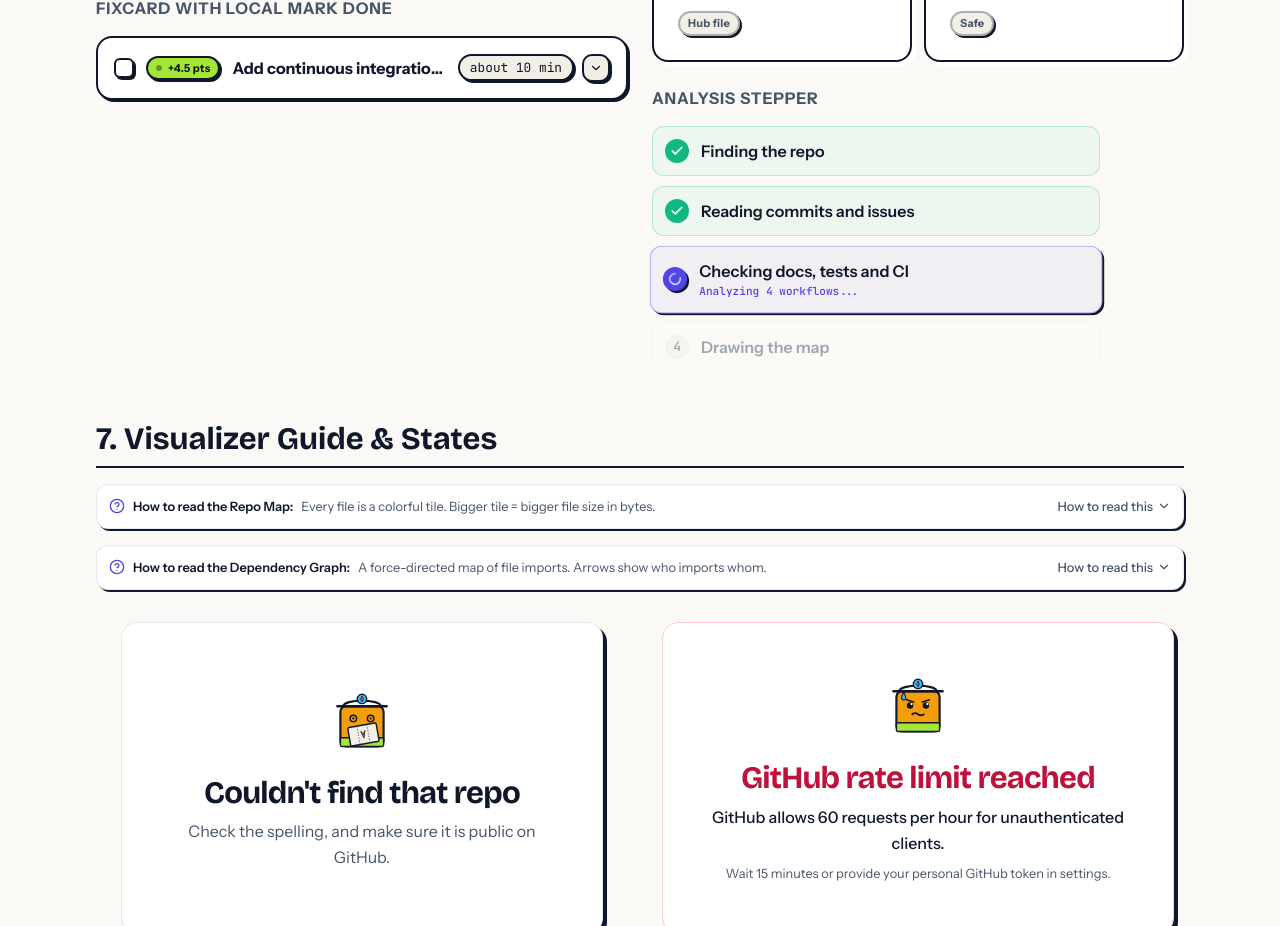
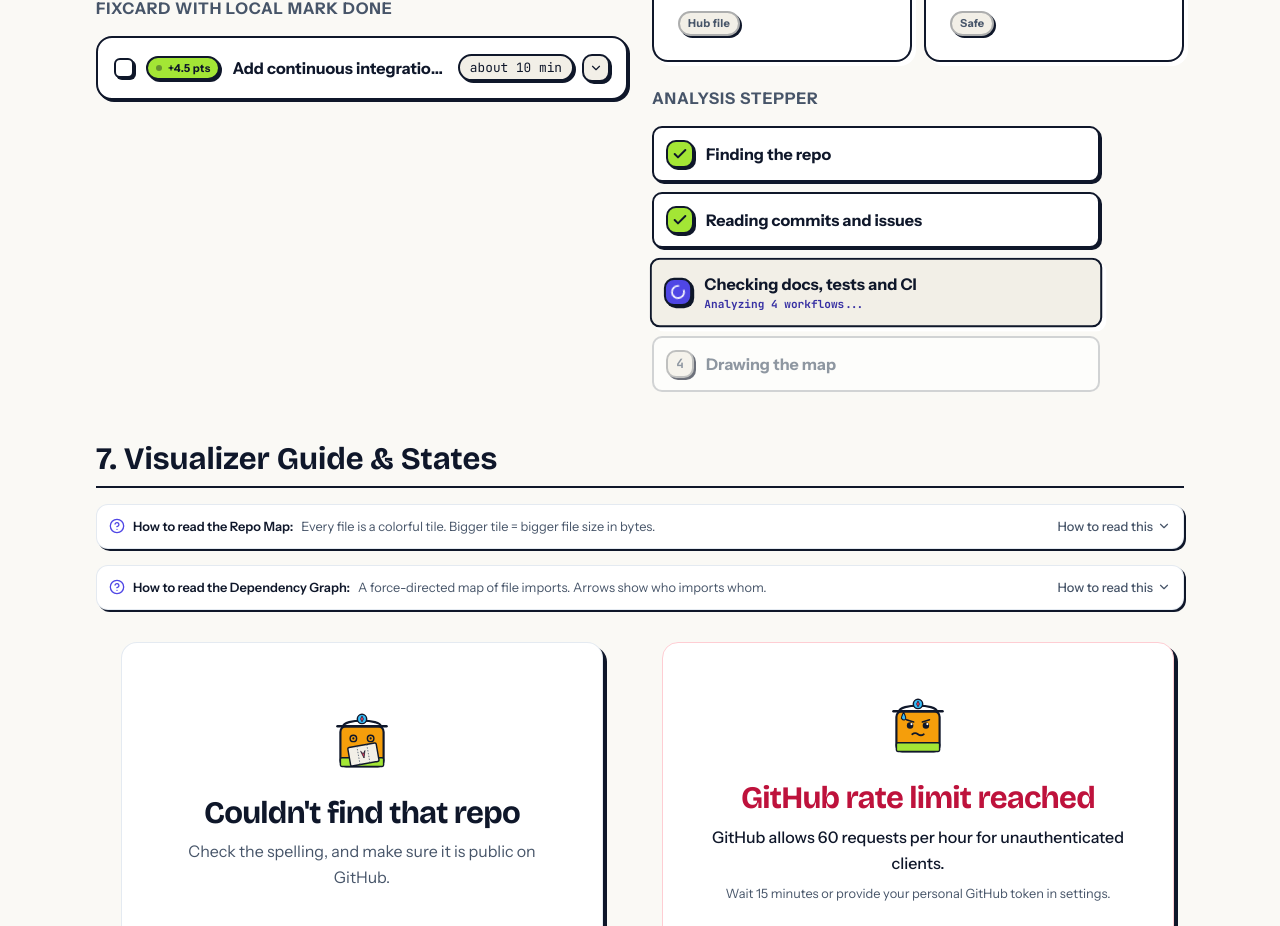
Before and after one commit to Hemacharankodhanda/repometric, a Next.js app in the folder apps/web/: page /kit in a window 1280 px wide. Shown: the part 1738-2664 px from the top of the page. Built offline with nearby package versions, Linux system fonts and the light colour scheme.

Commit message:
fix(web): style Stepper and AnalysisScreen with tactile cards and ink borders

```diff
--- a/apps/web/src/components/AnalysisScreen.tsx
+++ b/apps/web/src/components/AnalysisScreen.tsx
@@ -82,16 +82,14 @@ export function AnalysisScreen({ repoName, onComplete, speedMultiplier = 1 }: An
 
   return (
     <div className="w-full py-12 sm:py-16 flex flex-col items-center justify-center text-center space-y-6 animate-in fade-in-50 duration-300 relative">
-      <div className="pointer-events-none absolute top-1/2 left-1/2 -translate-x-1/2 -translate-y-1/2 w-80 h-80 rounded-full bg-primary/10 blur-3xl" />
-
       {/* Tilly Scanning */}
-      <div className="relative z-10">
+      <div>
         <Tilly mood="scanning" size={100} />
       </div>
 
       {/* Heading */}
-      <div className="space-y-1.5 z-10">
-        <div className="flex items-center justify-center space-x-1.5 text-xs font-semibold text-primary">
+      <div className="space-y-1.5">
+        <div className="flex items-center justify-center space-x-1.5 text-xs font-bold text-primary-text">
           <Sparkles className="w-3.5 h-3.5" />
           <span>Telemetry Scanner</span>
         </div>
@@ -104,18 +102,18 @@ export function AnalysisScreen({ repoName, onComplete, speedMultiplier = 1 }: An
       </div>
 
       {/* Stepper */}
-      <div className="w-full flex justify-center px-4 z-10">
+      <div className="w-full flex justify-center px-4">
         <Stepper steps={steps} currentStepIndex={currentStepIndex} />
       </div>
 
       {/* Rotating True Tip Box */}
-      <div className="max-w-md w-full px-4 z-10">
-        <div className="rounded-xl border border-slate-200/90 dark:border-slate-800/90 bg-card p-4 shadow-sm flex items-start space-x-3 text-left">
-          <div className="p-1.5 rounded-lg bg-amber-500/10 text-amber-600 dark:text-amber-400 border border-amber-500/20 shrink-0 mt-0.5">
+      <div className="max-w-md w-full px-4">
+        <div className="rounded-card border-2 border-ink bg-card p-4 shadow-card flex items-start space-x-3 text-left">
+          <div className="w-8 h-8 rounded-control border-2 border-ink bg-sun text-ink flex items-center justify-center shrink-0 mt-0.5 shadow-card-sm">
             <Lightbulb className="w-4 h-4" />
           </div>
           <div>
-            <span className="text-[11px] font-semibold uppercase tracking-wider text-ink-muted block mb-0.5">
+            <span className="text-[11px] font-bold uppercase tracking-wider text-ink-muted block mb-0.5">
               Good repo practice
             </span>
             <p className="text-xs font-medium text-ink leading-relaxed transition-opacity duration-300">
--- a/apps/web/src/components/Stepper.tsx
+++ b/apps/web/src/components/Stepper.tsx
@@ -26,28 +26,28 @@ export function Stepper({ steps, currentStepIndex, className = '' }: StepperProp
         return (
           <div
             key={step.id}
-            className={`flex items-center space-x-3 p-3 rounded-xl border transition-all duration-200 ${
+            className={`flex items-center space-x-3 p-3 rounded-control border-2 border-ink transition-all duration-[120ms] ${
               isActive
-                ? 'border-primary/40 bg-primary/5 shadow-sm scale-[1.01]'
+                ? 'bg-paper-2 shadow-card scale-[1.01]'
                 : isCompleted
-                  ? 'border-emerald-500/25 bg-emerald-500/5'
-                  : 'border-slate-200/60 dark:border-slate-800/60 bg-card/40 opacity-50'
+                  ? 'bg-card shadow-card-sm'
+                  : 'bg-card border-ink/30 opacity-60'
             }`}
           >
             {/* Step badge icon */}
             <div
-              className={`w-6 h-6 rounded-full flex items-center justify-center shrink-0 font-mono text-xs font-semibold ${
+              className={`w-7 h-7 rounded-control border-2 border-ink flex items-center justify-center shrink-0 font-mono text-xs font-bold shadow-card-sm ${
                 isCompleted
-                  ? 'bg-emerald-500 text-white'
+                  ? 'bg-lime text-ink'
                   : isActive
-                    ? 'bg-primary text-white shadow-sm'
-                    : 'bg-paper-2 text-ink-muted border border-slate-200 dark:border-slate-800'
+                    ? 'bg-primary text-white'
+                    : 'bg-paper-2 text-ink-muted border-ink/40'
               }`}
             >
               {isCompleted ? (
-                <Check className="w-3.5 h-3.5 stroke-[3]" />
+                <Check className="w-4 h-4 stroke-[3]" />
               ) : isActive ? (
-                <Loader2 className="w-3.5 h-3.5 animate-spin" />
+                <Loader2 className="w-4 h-4 animate-spin stroke-[2.5]" />
               ) : (
                 <span>{idx + 1}</span>
               )}
@@ -56,14 +56,14 @@ export function Stepper({ steps, currentStepIndex, className = '' }: StepperProp
             {/* Label and optional progress detail */}
             <div className="flex-1 min-w-0">
               <p
-                className={`text-xs sm:text-sm font-semibold truncate ${
+                className={`text-xs sm:text-sm font-bold truncate ${
                   isActive ? 'text-ink' : isCompleted ? 'text-ink' : 'text-ink-muted'
                 }`}
               >
                 {step.label}
               </p>
               {isActive && step.progressText && (
-                <p className="text-[11px] font-mono text-primary font-medium truncate">
+                <p className="text-[11px] font-mono text-primary-text font-bold truncate">
                   {step.progressText}
                 </p>
               )}
```
